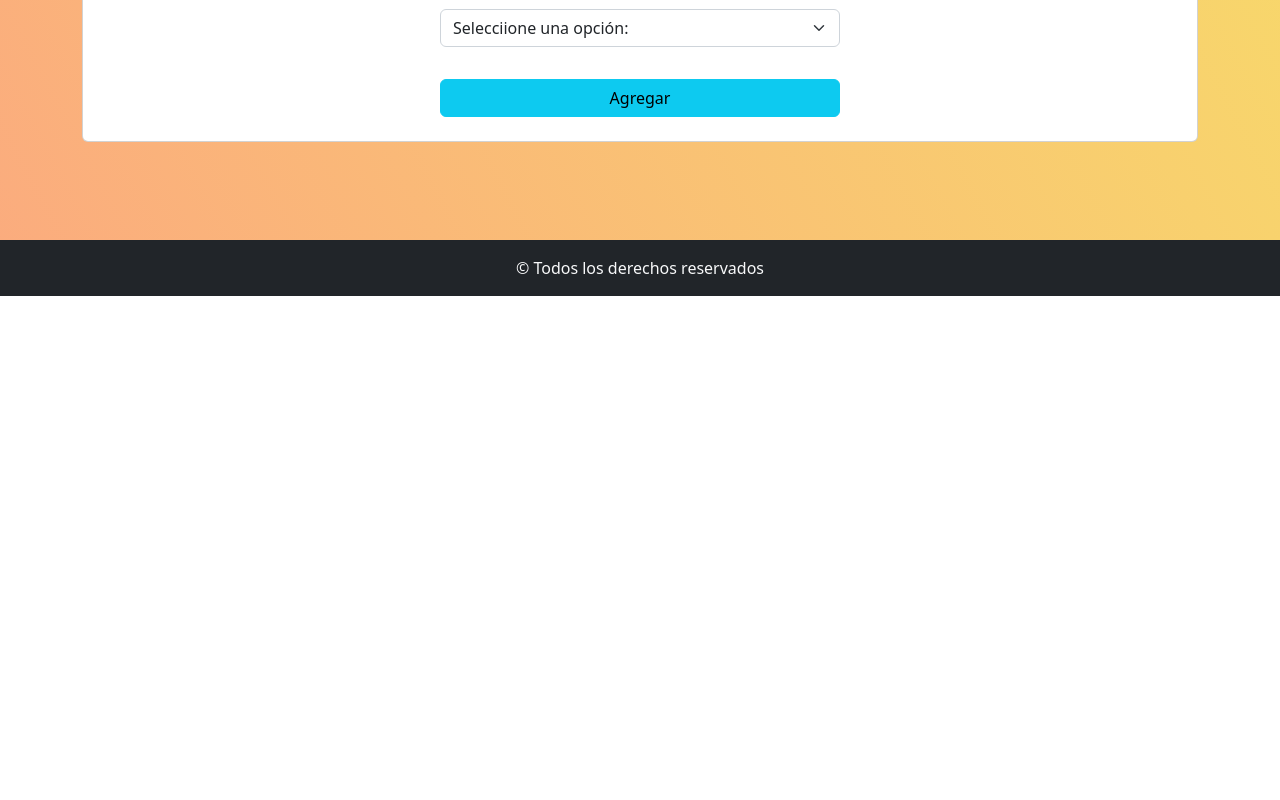
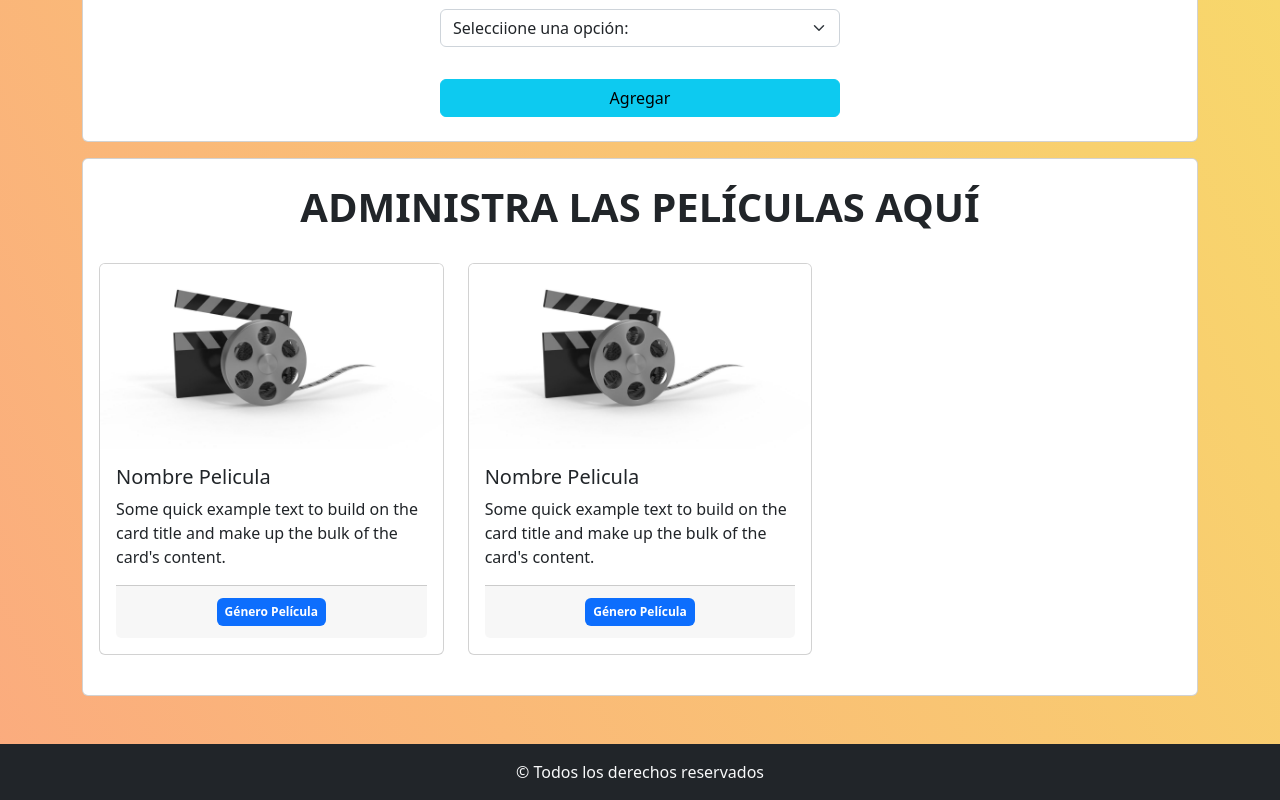
Before and after one commit to jgromerou/ej10-practico1-react, a React (Vite) app: page / in a window 1280 px wide. Shown: the part 504-1304 px from the top of the page. Before the commit the page ends 800 px from the top, so only its background shows below. Built offline with nearby package versions, Linux system fonts and the light colour scheme.

Commit message:
se terminó el maquetado de grid y cards

```diff
--- a/src/components/FormPelicula/FormPelicula.jsx
+++ b/src/components/FormPelicula/FormPelicula.jsx
@@ -1,5 +1,6 @@
 import { Card, Form, Button } from 'react-bootstrap';
 import './form-pelicula.css';
+import GridPelicula from '../GridPelicula/GridPelicula';
 
 const FormPelicula = () => {
   return (
@@ -42,6 +43,7 @@ const FormPelicula = () => {
           </Form>
         </Card.Body>
       </Card>
+      <GridPelicula />
     </>
   );
 };
--- /dev/null
+++ b/src/components/GridPelicula/GridPelicula.jsx
@@ -0,0 +1,58 @@
+import { Card, Row, Col, Button, Form } from 'react-bootstrap';
+import './grid-pelicula.css';
+
+const GridPelicula = () => {
+  return (
+    <>
+      <Card className="mt-3">
+        <Card.Title className="mt-4 text-uppercase display-6 fw-bold text-center">
+          Administra las películas aquí
+        </Card.Title>
+        <Row className="my-4 px-3">
+          <Col md={6} lg={4} className="mb-3">
+            <Card>
+              <Card.Img
+                variant="top"
+                src="/src/assets/img/imgmodelopelicula.jpg"
+              />
+              <Card.Body>
+                <Card.Title>Nombre Pelicula</Card.Title>
+                <Card.Text>
+                  Some quick example text to build on the card title and make up
+                  the bulk of the card's content.
+                </Card.Text>
+                <Card.Footer className="text-muted text-center fw-bold">
+                  <span className=" badge text-bg-primary p-2 my-1">
+                    Género Película
+                  </span>
+                </Card.Footer>
+              </Card.Body>
+            </Card>
+          </Col>
+          <Col md={6} lg={4} className="mb-3">
+            <Card>
+              <Card.Img
+                variant="top"
+                src="/src/assets/img/imgmodelopelicula.jpg"
+              />
+              <Card.Body>
+                <Card.Title>Nombre Pelicula</Card.Title>
+                <Card.Text>
+                  Some quick example text to build on the card title and make up
+                  the bulk of the card's content.
+                </Card.Text>
+                <Card.Footer className="text-muted text-center fw-bold">
+                  <span className=" badge text-bg-primary p-2 my-1">
+                    Género Película
+                  </span>
+                </Card.Footer>
+              </Card.Body>
+            </Card>
+          </Col>
+        </Row>
+      </Card>
+    </>
+  );
+};
+
+export default GridPelicula;
--- /dev/null
+++ b/src/components/GridPelicula/grid-pelicula.css
@@ -0,0 +1,36 @@
+.colorBox {
+  min-width: 80px;
+  height: 80px;
+  border-radius: 50%;
+  background: blue;
+}
+
+.line-clamp {
+  display: -webkit-box;
+  -webkit-line-clamp: 3;
+  -webkit-box-orient: vertical;
+  overflow: hidden;
+  max-width: auto;
+}
+
+.input-width {
+  width: 120px;
+}
+
+@media all and (max-width: 576px) {
+  .colorBox {
+    min-width: 60px;
+    height: 60px;
+  }
+
+  .input-width {
+    width: 150px;
+  }
+}
+
+@media all and (min-width: 576px) and (max-width: 768px) {
+  .colorBox {
+    min-width: 70px;
+    height: 70px;
+  }
+}
```
Also changed, not shown: src/assets/img/imgmodelopelicula.jpg (added).
